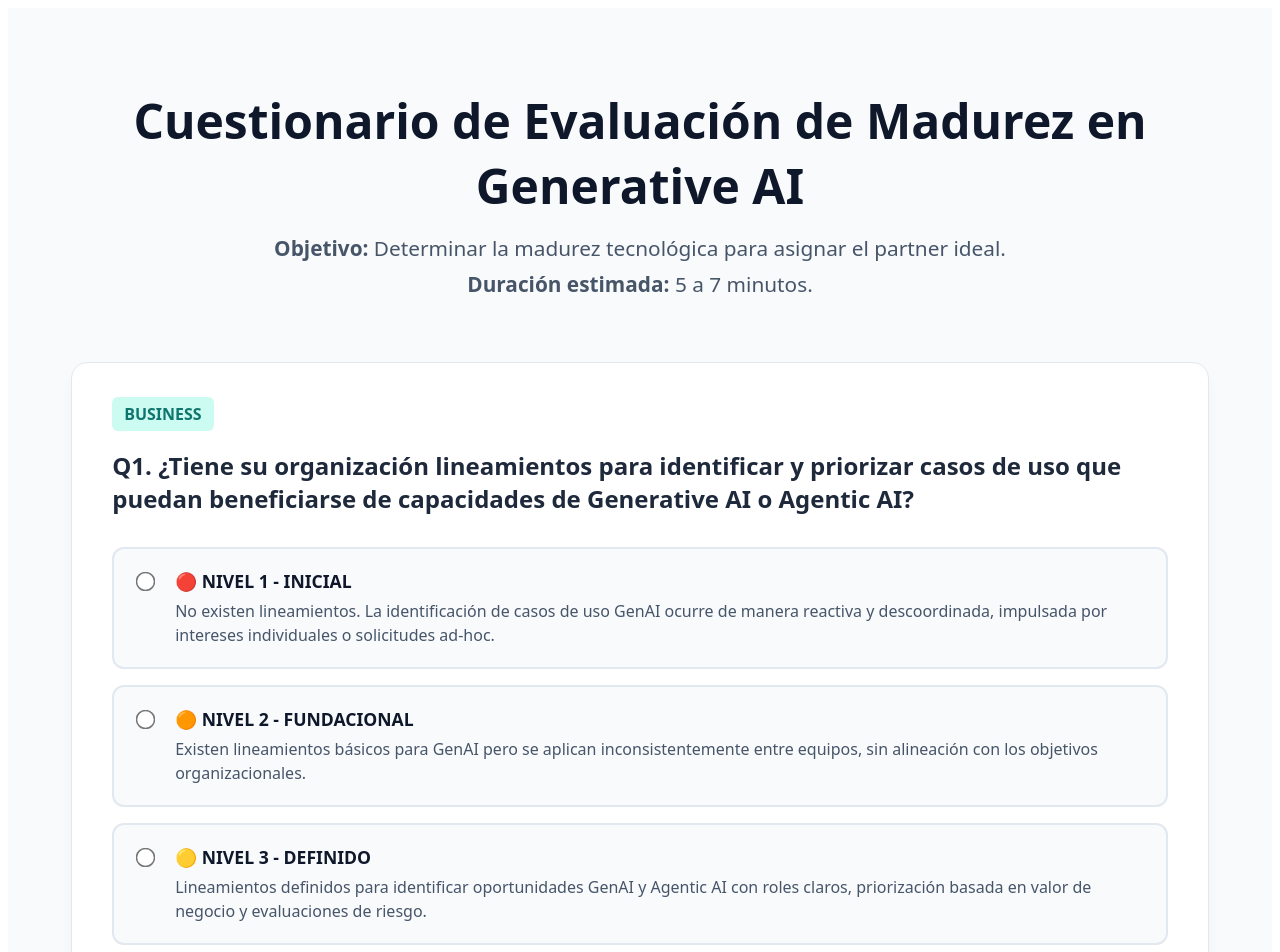
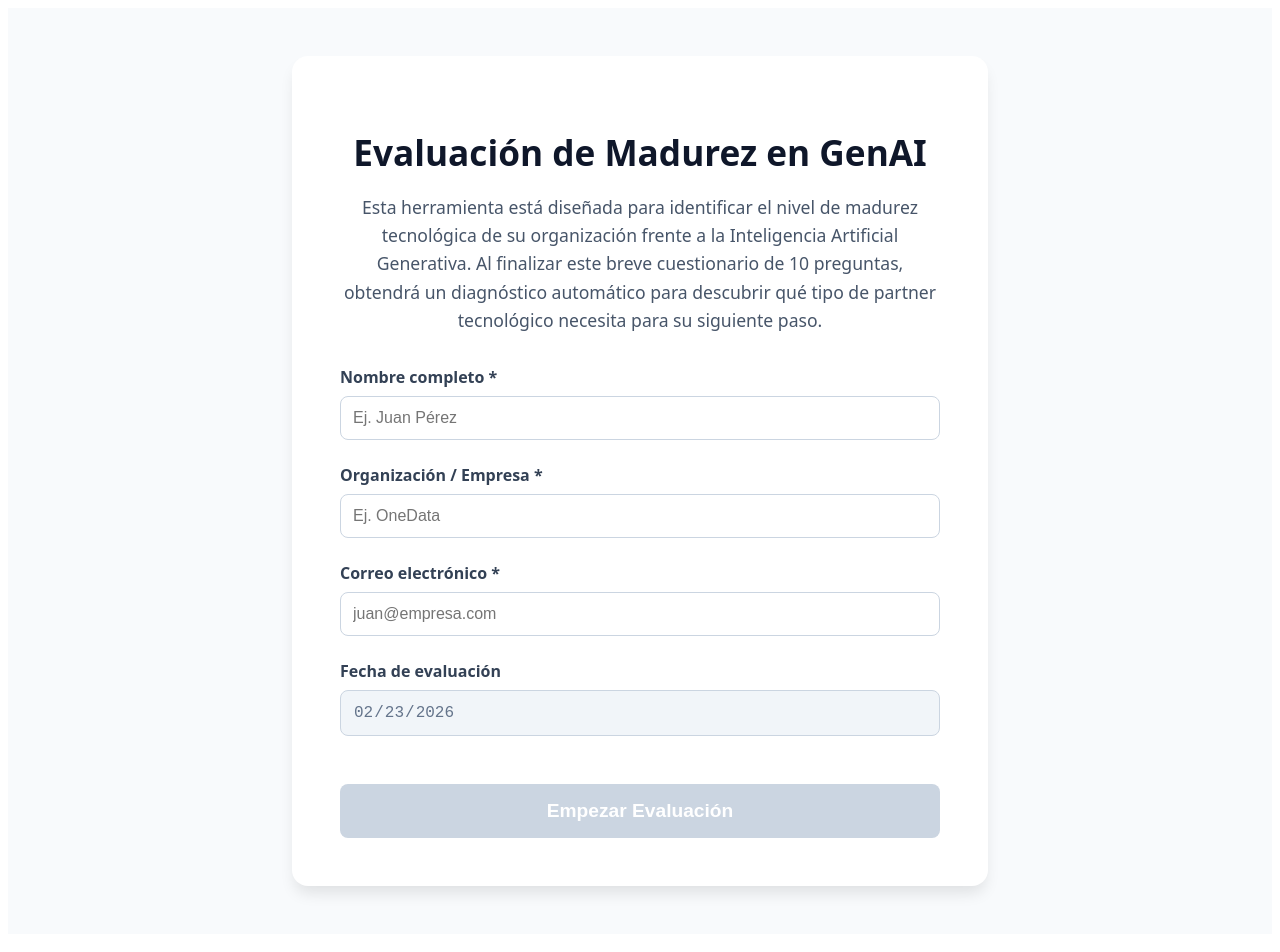
Before and after one commit to ludwickaagme/evaluacion-genai, a React (Vite) app: page / in a window 1280 px wide. Shown: the top 952 px of the page. Built offline with nearby package versions, Linux system fonts and the light colour scheme.

Commit message:
Agrega pantalla de inicio para capturar datos del usuario

```diff
--- a/src/App.jsx
+++ b/src/App.jsx
@@ -2,11 +2,25 @@ import { useState } from 'react';
 import { questions } from './data/preguntas';
 
 export default function App() {
+  // 1. Nuevos estados para la pantalla inicial y los datos del usuario
+  const [hasStarted, setHasStarted] = useState(false);
+  const [userInfo, setUserInfo] = useState({
+    nombre: '',
+    organizacion: '',
+    correo: '',
+    fecha: new Date().toISOString().split('T')[0] // Toma la fecha de hoy por defecto
+  });
+
+  // 2. Estados que ya teníamos para las respuestas
   const [answers, setAnswers] = useState({});
   const [isFinished, setIsFinished] = useState(false);
 
   const handleSelect = (questionId, points) => {
     setAnswers({ ...answers, [questionId]: points });
+  };
+
+  const handleUserInputChange = (e) => {
+    setUserInfo({ ...userInfo, [e.target.name]: e.target.value });
   };
 
   const calculateResults = () => {
@@ -42,6 +56,61 @@ export default function App() {
     return { totalPoints, average, dimensionsScore, classification, action };
   };
 
+  // ==========================================
+  // PANTALLA 1: REGISTRO (LANDING PAGE)
+  // ==========================================
+  if (!hasStarted) {
+    // Validación básica: el botón se activa solo si llenan nombre, org y correo
+    const isFormValid = userInfo.nombre.trim() !== '' && userInfo.organizacion.trim() !== '' && userInfo.correo.trim() !== '';
+
+    return (
+      <div style={{ padding: '3rem 5%', minHeight: '100vh', backgroundColor: '#f8fafc', display: 'flex', alignItems: 'center', justifyContent: 'center', fontFamily: 'system-ui, sans-serif' }}>
+        <div style={{ maxWidth: '600px', width: '100%', background: '#ffffff', padding: '3rem', borderRadius: '16px', boxShadow: '0 10px 15px -3px rgb(0 0 0 / 0.1)' }}>
+          <h1 style={{ color: '#0f172a', fontSize: '2.2rem', marginBottom: '1rem', textAlign: 'center' }}>Evaluación de Madurez en GenAI</h1>
+          <p style={{ color: '#475569', fontSize: '1.1rem', marginBottom: '2rem', textAlign: 'center', lineHeight: '1.6' }}>
+            Esta herramienta está diseñada para identificar el nivel de madurez tecnológica de su organización frente a la Inteligencia Artificial Generativa. Al finalizar este breve cuestionario de 10 preguntas, obtendrá un diagnóstico automático para descubrir qué tipo de partner tecnológico necesita para su siguiente paso.
+          </p>
+
+          <div style={{ display: 'flex', flexDirection: 'column', gap: '1.5rem', marginTop: '2rem' }}>
+            <div>
+              <label style={{ display: 'block', marginBottom: '0.5rem', fontWeight: 'bold', color: '#334155' }}>Nombre completo *</label>
+              <input type="text" name="nombre" value={userInfo.nombre} onChange={handleUserInputChange} placeholder="Ej. Juan Pérez" style={{ width: '100%', padding: '12px', borderRadius: '8px', border: '1px solid #cbd5e1', fontSize: '1rem', boxSizing: 'border-box' }} />
+            </div>
+            <div>
+              <label style={{ display: 'block', marginBottom: '0.5rem', fontWeight: 'bold', color: '#334155' }}>Organización / Empresa *</label>
+              <input type="text" name="organizacion" value={userInfo.organizacion} onChange={handleUserInputChange} placeholder="Ej. OneData" style={{ width: '100%', padding: '12px', borderRadius: '8px', border: '1px solid #cbd5e1', fontSize: '1rem', boxSizing: 'border-box' }} />
+            </div>
+            <div>
+              <label style={{ display: 'block', marginBottom: '0.5rem', fontWeight: 'bold', color: '#334155' }}>Correo electrónico *</label>
+              <input type="email" name="correo" value={userInfo.correo} onChange={handleUserInputChange} placeholder="juan@empresa.com" style={{ width: '100%', padding: '12px', borderRadius: '8px', border: '1px solid #cbd5e1', fontSize: '1rem', boxSizing: 'border-box' }} />
+            </div>
+            <div>
+              <label style={{ display: 'block', marginBottom: '0.5rem', fontWeight: 'bold', color: '#334155' }}>Fecha de evaluación</label>
+              <input type="date" name="fecha" value={userInfo.fecha} onChange={handleUserInputChange} style={{ width: '100%', padding: '12px', borderRadius: '8px', border: '1px solid #cbd5e1', fontSize: '1rem', boxSizing: 'border-box', backgroundColor: '#f1f5f9', color: '#64748b' }} readOnly />
+            </div>
+          </div>
+
+          <button
+            onClick={() => setHasStarted(true)}
+            disabled={!isFormValid}
+            style={{
+              marginTop: '3rem', width: '100%', padding: '16px',
+              backgroundColor: isFormValid ? '#0f766e' : '#cbd5e1',
+              color: 'white', border: 'none', borderRadius: '8px',
+              cursor: isFormValid ? 'pointer' : 'not-allowed',
+              fontSize: '1.2rem', fontWeight: 'bold', transition: 'background-color 0.3s'
+            }}
+          >
+            Empezar Evaluación
+          </button>
+        </div>
+      </div>
+    );
+  }
+
+  // ==========================================
+  // PANTALLA 3: RESULTADOS
+  // ==========================================
   if (isFinished) {
     const results = calculateResults();
     return (
@@ -50,6 +119,14 @@ export default function App() {
           <h2 style={{ textAlign: 'center', fontSize: '2.5rem', color: '#064e3b' }}>Resultados de Evaluación GenAI</h2>
 
           <div style={{ background: '#ffffff', padding: '3rem', borderRadius: '16px', marginTop: '2rem', boxShadow: '0 10px 15px -3px rgb(0 0 0 / 0.1)' }}>
+
+            {/* Pequeño resumen de a quién pertenecen los resultados */}
+            <div style={{ backgroundColor: '#f8fafc', padding: '1.5rem', borderRadius: '8px', marginBottom: '2rem', border: '1px solid #e2e8f0' }}>
+              <p style={{ margin: '0 0 0.5rem 0', color: '#475569' }}><strong>Organización evaluada:</strong> {userInfo.organizacion}</p>
+              <p style={{ margin: '0 0 0.5rem 0', color: '#475569' }}><strong>Evaluador:</strong> {userInfo.nombre} ({userInfo.correo})</p>
+              <p style={{ margin: 0, color: '#475569' }}><strong>Fecha:</strong> {userInfo.fecha}</p>
+            </div>
+
             <div style={{ display: 'flex', justifyContent: 'space-between', alignItems: 'center', marginBottom: '1.5rem' }}>
               <h3 style={{ margin: 0, fontSize: '1.8rem', color: '#334155' }}>Puntuación Total:</h3>
               <span style={{ fontSize: '2rem', fontWeight: 'bold', color: '#0f766e' }}>{results.totalPoints} / 50</span>
@@ -67,7 +144,6 @@ export default function App() {
 
           <h3 style={{ marginTop: '4rem', fontSize: '2rem', color: '#064e3b' }}>Desglose por Dimensión</h3>
 
-          {/* INICIO DE LAS TARJETAS CON BARRAS DE PROGRESO */}
           <div style={{ display: 'grid', gridTemplateColumns: 'repeat(auto-fit, minmax(300px, 1fr))', gap: '1.5rem', marginTop: '1.5rem' }}>
 
             <div style={{ padding: '1.5rem', background: '#fff', borderRadius: '12px', boxShadow: '0 4px 6px -1px rgb(0 0 0 / 0.05)', borderLeft: '6px solid #10b981' }}>
@@ -131,28 +207,36 @@ export default function App() {
             </div>
 
           </div>
-          {/* FIN DE LAS TARJETAS */}
 
           <button
-            onClick={() => {setAnswers({}); setIsFinished(false); window.scrollTo(0,0);}}
+            onClick={() => {
+              // Reiniciamos todo para una nueva evaluación
+              setAnswers({});
+              setUserInfo({ nombre: '', organizacion: '', correo: '', fecha: new Date().toISOString().split('T')[0] });
+              setIsFinished(false);
+              setHasStarted(false);
+              window.scrollTo(0,0);
+            }}
             style={{ marginTop: '4rem', width: '100%', padding: '20px', backgroundColor: '#0f766e', color: 'white', border: 'none', borderRadius: '12px', cursor: 'pointer', fontSize: '1.3rem', fontWeight: 'bold', transition: 'background-color 0.2s' }}
             onMouseOver={(e) => e.target.style.backgroundColor = '#115e59'}
             onMouseOut={(e) => e.target.style.backgroundColor = '#0f766e'}
           >
-            Volver a evaluar
+            Realizar otra evaluación
           </button>
         </div>
       </div>
     );
   }
 
+  // ==========================================
+  // PANTALLA 2: CUESTIONARIO
+  // ==========================================
   return (
     <div style={{ padding: '3rem 5%', minHeight: '100vh', backgroundColor: '#f8fafc', fontFamily: 'system-ui, sans-serif' }}>
       <div style={{ maxWidth: '1200px', margin: '0 auto' }}>
         <div style={{ textAlign: 'center', marginBottom: '4rem' }}>
-          <h1 style={{ color: '#0f172a', fontSize: '3rem', marginBottom: '1rem' }}>Cuestionario de Evaluación de Madurez en Generative AI</h1>
-          <p style={{ color: '#475569', fontSize: '1.3rem', margin: '0.5rem 0' }}><strong>Objetivo:</strong> Determinar la madurez tecnológica para asignar el partner ideal.</p>
-          <p style={{ color: '#475569', fontSize: '1.3rem', margin: '0.5rem 0' }}><strong>Duración estimada:</strong> 5 a 7 minutos.</p>
+          <h1 style={{ color: '#0f172a', fontSize: '2.5rem', marginBottom: '1rem' }}>Evaluación en Curso</h1>
+          <p style={{ color: '#475569', fontSize: '1.2rem', margin: '0.5rem 0' }}>Seleccione la opción que mejor describa la situación actual de <strong>{userInfo.organizacion || 'su organización'}</strong>.</p>
         </div>
 
         {questions.map((q) => (
@@ -182,7 +266,6 @@ export default function App() {
                     style={{ marginTop: '6px', transform: 'scale(1.5)', accentColor: '#10b981' }}
                   />
                   <div>
-                    {/* AQUÍ ESTÁ EL CAMBIO: Ya no dice ({opt.points} pts) */}
                     <strong style={{ display: 'block', color: '#0f172a', marginBottom: '6px', fontSize: '1.1rem' }}>{opt.label}</strong>
                     <p style={{ margin: 0, fontSize: '1rem', color: '#475569', lineHeight: '1.5' }}>{opt.desc}</p>
                   </div>
@@ -205,7 +288,7 @@ export default function App() {
           onMouseOver={(e) => { if(Object.keys(answers).length === questions.length) e.target.style.backgroundColor = '#115e59' }}
           onMouseOut={(e) => { if(Object.keys(answers).length === questions.length) e.target.style.backgroundColor = '#0f766e' }}
         >
-          {Object.keys(answers).length < questions.length ? `Faltan preguntas por responder (${Object.keys(answers).length}/${questions.length})` : 'Ver Resultados Completos'}
+          {Object.keys(answers).length < questions.length ? `Faltan preguntas por responder (${Object.keys(answers).length}/${questions.length})` : 'Finalizar y Ver Resultados'}
         </button>
       </div>
     </div>
```
